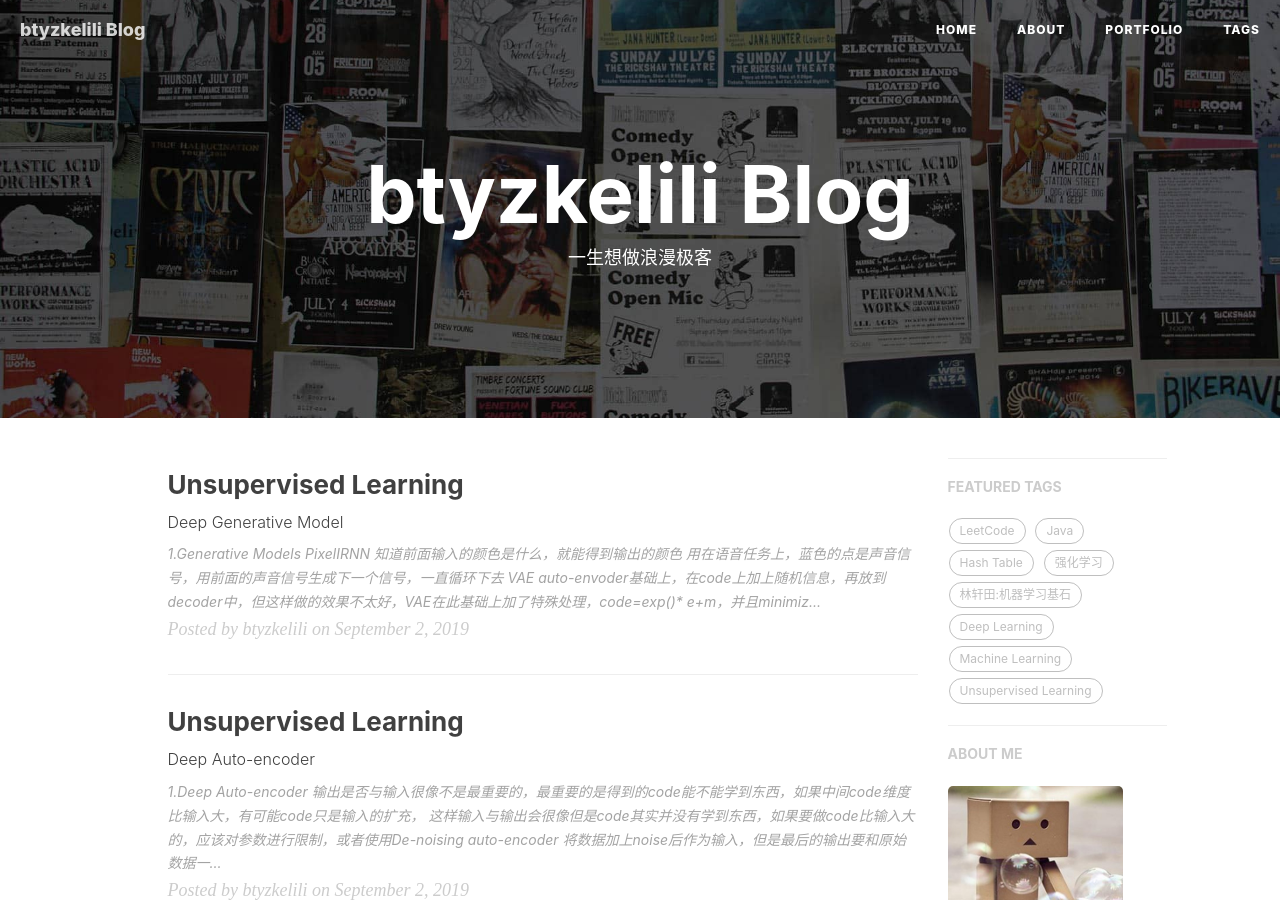
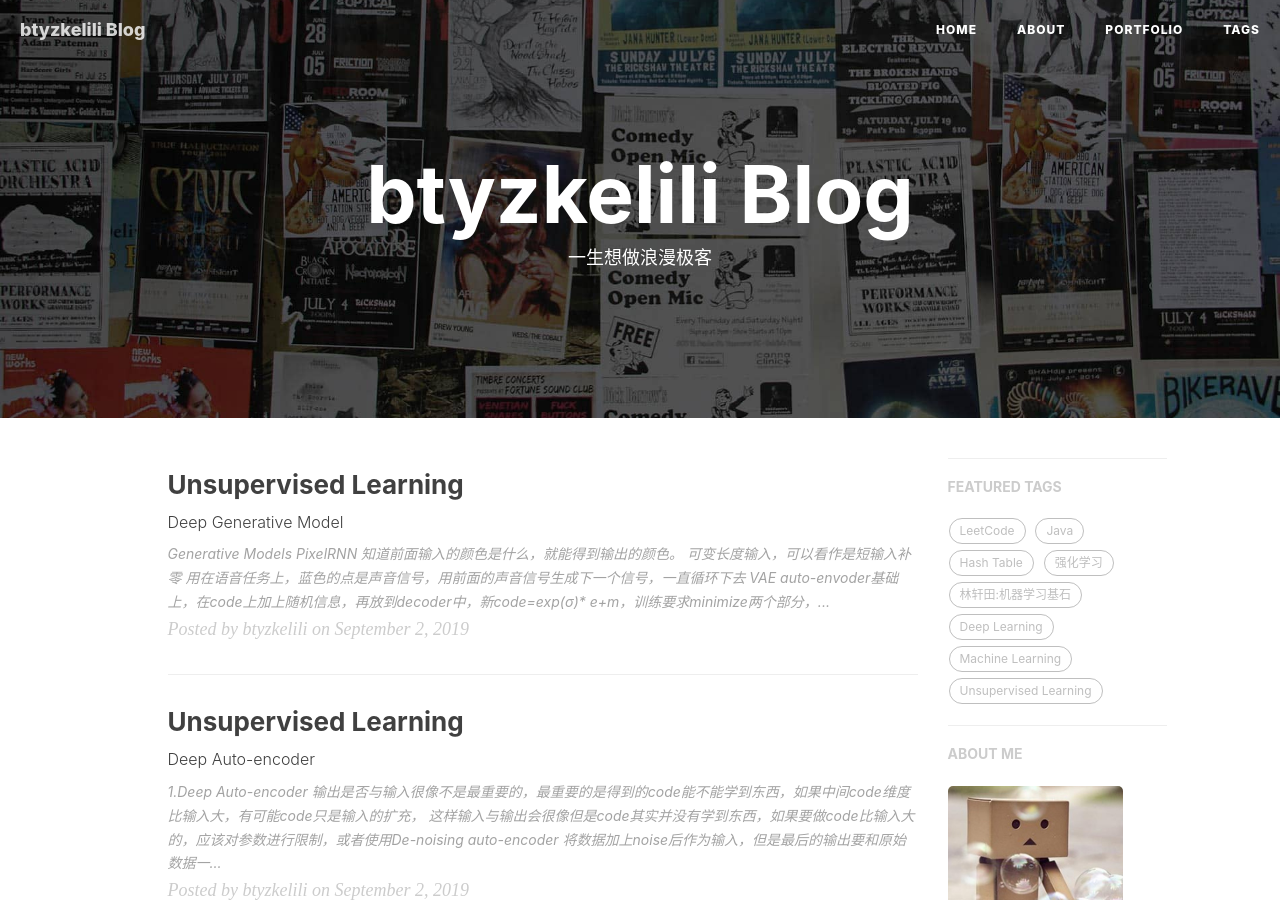
Before and after one commit to btyzkelili/btyzkelili.github.io, a Jekyll site: the page built from index.html, in a window 1280 px wide and 900 px high. Built offline with Jekyll 4.4.1, drawn with Linux system fonts in a browser that asks for light colours; nearby versions of some CDN libraries; the list of posts is cut into pages by our own code; comment, search, counter and statistics services are not loaded.

Commit message:
Update 2019-09-02-generative.md

```diff
--- a/_posts/2019-09-02-generative.md
+++ b/_posts/2019-09-02-generative.md
@@ -10,49 +10,51 @@
 tags:
     - Unsupervised Learning
 ---
-## 1.Generative Models
+## Generative Models
 ![](/img/lhy_ml/g-1.jpg)
 ![](/img/lhy_ml/g-2.jpg)
 
-## PixelIRNN
+#### PixelRNN
 ![](/img/lhy_ml/g-3.jpg)
-知道前面输入的颜色是什么，就能得到输出的颜色
+知道前面输入的颜色是什么，就能得到输出的颜色。
+可变长度输入，可以看作是短输入补零
 ![](/img/lhy_ml/g-4.jpg)
 用在语音任务上，蓝色的点是声音信号，用前面的声音信号生成下一个信号，一直循环下去
 
-## VAE
+#### VAE
 ![](/img/lhy_ml/g-5.jpg)
-auto-envoder基础上，在code上加上随机信息，再放到decoder中，但这样做的效果不太好，VAE在此基础上加了特殊处理，code=exp()* e+m，并且minimize两个部分，一部分是要求输出尽可能与输入相似，一部分是minimize ∑（exp(σ)-（1+σ）+m<sup>2</sup>）
+auto-envoder基础上，在code上加上随机信息，再放到decoder中，新code=exp(σ)* e+m，训练要求minimize两个部分，一部分是要求输出尽可能与输入相似，一部分是minimize ∑（exp(σ)-（1+σ）+m<sup>2</sup>）
 
-* 为什么要minimiaze ∑（exp(σ)-（1+σ）+m<sup>2</sup>）?
+**为什么要minimiaze ∑（exp(σ)-（1+σ）+m<sup>2</sup>）?**
 ![](/img/lhy_ml/g-8.jpg)
-encoder得到m和σ，m是原始code，exp(σ)* e得到noise，m+noise得到有noise的code，由于σ可能有正有负，exp(σ)保证结果为正值，e是从normal distribution得到的，所以它的variance是固定的，乘以exp(σ)后改变了它的variance，exp(σ)就是noise的variance，所以网络自动学习variance，如果不加上限制的话，网络很可能会让variace为0，因为这样最容易让输出与输入相同，所以要限制variance不能太小，也就是minimize ∑（exp(σ)-（1+σ）+m<sup>2</sup>）
+encoder得到m和σ，m是原始code，exp(σ)* e得到noise，m+noise得到有noise的code，由于σ可能有正有负，exp(σ)保证结果为正值，e是从normal distribution得到的，所以它的variance是固定的，乘以exp(σ)后改变了它的variance，所以exp(σ)就是noise的variance，也就是说网络自动学习variance，如果不进行任何限制的话，网络很可能会让variace为0，因为这样最容易让输出与输入相同，所以要限制variance不能太小，也就是minimize ∑（exp(σ)-（1+σ）+m<sup>2</sup>）
 ![](/img/lhy_ml/g-9.jpg)
-exp(σ)是上图中蓝色的线，（1+σ）是红色的线，exp(σ)-（1+σ）是绿色的线，所以最小化exp(σ)-（1+σ）就是要求σ尽可能接近0，也就是让exp(σ)/variance尽可能接近1，保证variance不能太小
+exp(σ)是上图中蓝色的线，（1+σ）是红色的线，exp(σ)-(1+σ)是绿色的线，所以最小化exp(σ)-(1+σ)就是要求σ尽可能接近0，也就是让exp(σ)/variance尽可能接近1，保证variance不能太小
 
-(视频中有对公式的数学解释)
+    (视频中有对公式的数学解释)
 
-* Why VAE
-VAE比起pixelIRNN是可以控制自己画出来的图，因为code的每一维代表一定的特征/含义，可以通过控制code各维度上的值来得到不同的图，类似于将code看做拉杆
+**Why VAE**
+对比pixelRNN，VAE可以控制自己画出来的图，因为code的每一维具有一定的特征/含义，可以通过控制code各维度上的值来得到不同的图，类似于将code看做拉杆
 
 ![](/img/lhy_ml/g-7.jpg)
 对比Auto-encoder，上图左侧，如果将code表示为一维，如果靠左的code表示满月，靠右的表示半月，那他们俩中间的表示什么呢？是无法确定的，而不是介于满月与半月之间的形态，但是VAE在code基础上加了noise，要求在code前后noise范围都要尽可能像满月，所以在中间部分既要求像满月又要求像半月，也就得到满月和半月中间的形态
 
-* conditional VAE
+**conditional VAE**
 ![](/img/lhy_ml/g-10.jpg)
 告诉数字的特性的分布和是什么数字，机器就可以生成和输入style相近的数字
 
-* Problems of VAE
+**Problems of VAE**
 没有真正学习创造一张新图片，而是去产生一张和已知图片相似的图片，是已有图片的linear covernation
 
-* application
+**application**
 ![](/img/lhy_ml/g-6.jpg)
 用在文字任务中(writing poetry)，先选两个句子得到他们的code，将这两个code连线，在线上取点，得到一系列句子
 
-## GAN
+#### GAN
 ![](/img/lhy_ml/g-12.jpg)
 generator不会看真正的图片
 
 ![](/img/lhy_ml/g-13.jpg)
 ![](/img/lhy_ml/g-14.jpg)
-首先在第一代generator输入从某个分布中得到的vector，得到一些图片，将这些图片标为0，再把真正的图片标为1，discriminator对这些数据进行学习，然后固定discriminator的参数，在generator随机输入vector，让discriminator的输出为1，generator进行学习，此事得到的图片就可以骗过第一代discriminator，然后进行下一代过程。
+训练过程：
+首先在第一代generator输入从某个分布中得到的vector，得到一些图片，将这些图片标为0，再把真正的图片标为1，discriminator对这些数据进行学习，然后固定discriminator的参数，在generator随机输入vector，让discriminator的输出为1，generator进行学习，此时得到的图片就可以骗过第一代discriminator，然后进行下一代过程。
```
